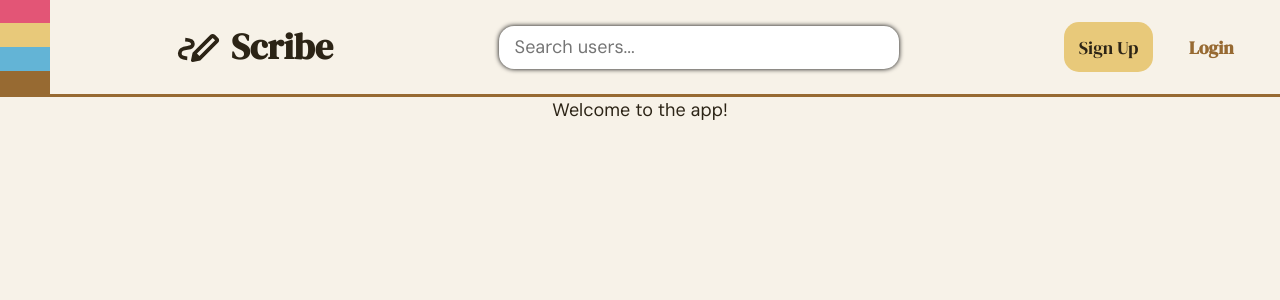
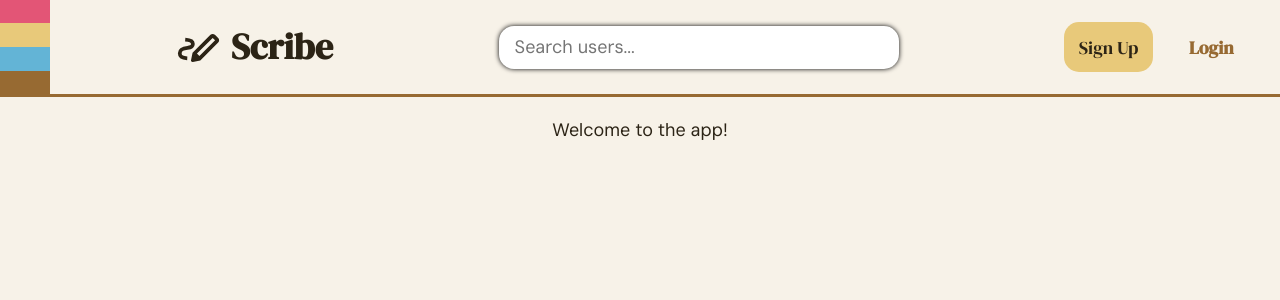
Before and after one commit to Q-Chan97/scribe-blog, a React (Vite) app in the folder frontend/: page / in a window 1280 px wide. Shown: the top 300 px of the page. Built offline with nearby package versions, Linux system fonts and the light colour scheme.

Commit message:
fix: Remove main, style section

```diff
--- a/frontend/src/components/Main/Main.tsx
+++ b/frontend/src/components/Main/Main.tsx
@@ -32,9 +32,9 @@ export default function Main() {
     }, [user]);
 
     return (
-        <section>
+        <section style={{ display: "flex", padding: "20px", gap: "40px"}}>
             {user ? (
-                <main>
+                <>
                     <Sidebar userId={user.id} />
                     {newestBlog ? (
                         <Blog blog={newestBlog} userId={user.id} />
@@ -42,7 +42,7 @@ export default function Main() {
                         <p>No posts so far</p>
                     )}
                     <ProfileCard userId={user.id} />
-                </main>
+                </>
             ) : (
                 <p>Welcome to the app!</p>
             )}
```
